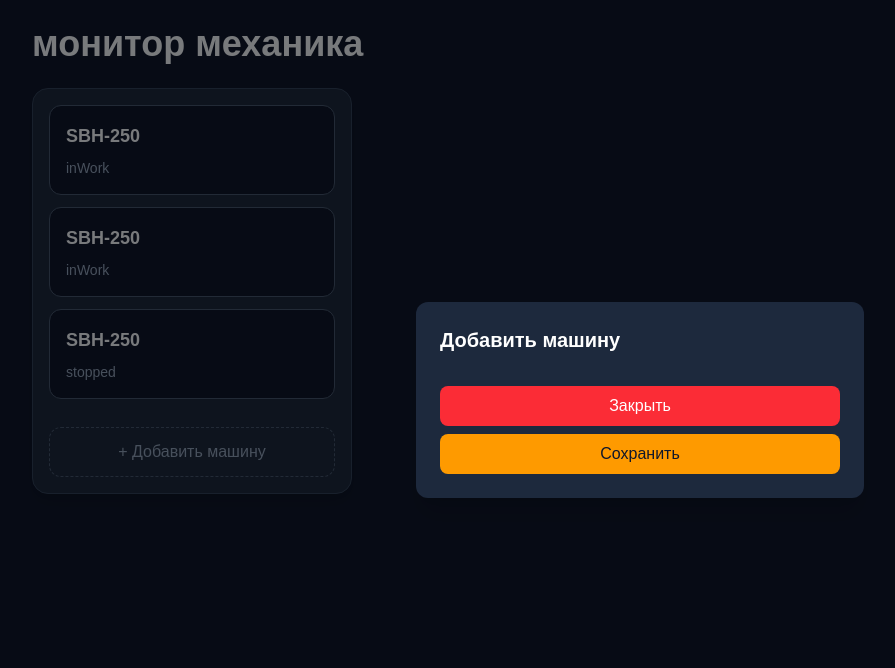
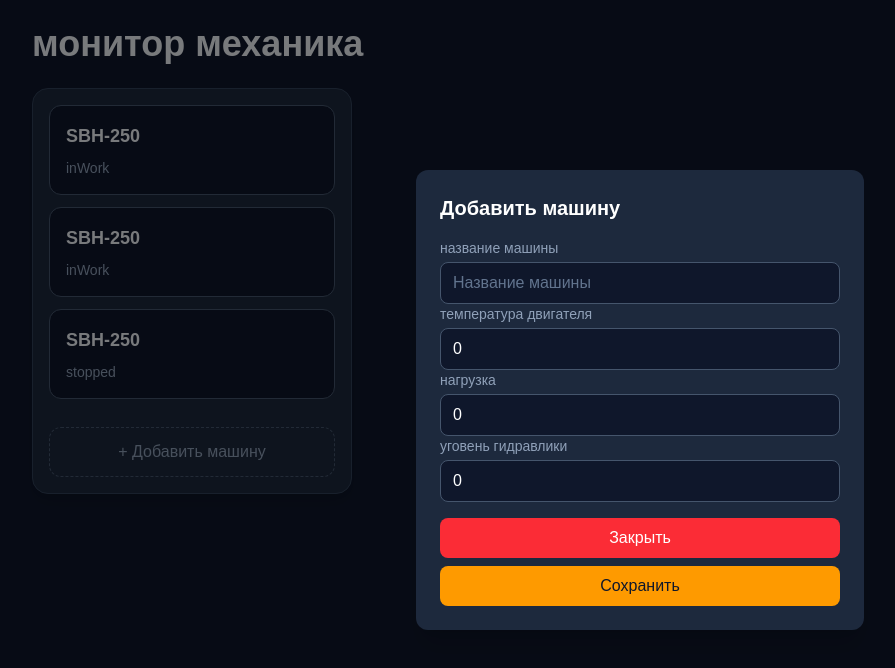
Before and after one commit to ViktorBobrov/RockPulse, a Next.js app in the folder rockpulse/: page / in a window 1280 px wide. Both pictures are taken after a click on the button "+ Добавить машину". Shown: the top 668 px of the page, without its empty margins (0-895 px from the left). Built offline with nearby package versions, Linux system fonts and the light colour scheme.

Commit message:
fix: пофиксил ошибку с данными гидравлики, внес полностью логику на добавление новой машины, стилизовал модальное окно

```diff
--- a/rockpulse/app/components/MachineList.tsx
+++ b/rockpulse/app/components/MachineList.tsx
@@ -20,6 +20,12 @@ export default function MaschineList({
   selectedCard,
   onSelect,
 }: MachineListProps) {
+  const [form, setForm] = useState({
+    name: "",
+    hydraulic: 0,
+    engine: 0,
+    load: 0,
+  });
   const [isModalOpen, setIsModalOpen] = useState(false);
   const { setCards } = useContext(CardContext);
   return (
@@ -57,6 +63,55 @@ export default function MaschineList({
             <h2 className="mb-4 text-xl font-bold text-white">
               Добавить машину
             </h2>
+            <label className="flex flex-col gap-1">
+              <span className="text-sm text-slate-400">название машины</span>
+              <input
+                className="w-full rounded-lg border border-slate-600 bg-slate-900 px-3 py-2 text-white placeholder:text-slate-500 focus:border-amber-500 focus:outline-none"
+                placeholder="Название машины"
+                value={form.name}
+                onChange={(e) => setForm({ ...form, name: e.target.value })}
+              />
+            </label>
+            <label className="flex flex-col gap-1">
+              <span className="text-sm text-slate-400">
+                {" "}
+                температура двигателя
+              </span>
+              <input
+                className="w-full rounded-lg border border-slate-600 bg-slate-900 px-3 py-2 text-white placeholder:text-slate-500 focus:border-amber-500 focus:outline-none"
+                type="number"
+                value={form.engine}
+                onChange={(e) =>
+                  setForm({ ...form, engine: Number(e.target.value) })
+                }
+              />
+            </label>
+            <label className="flex flex-col gap-1">
+              <span className="text-sm text-slate-400"> нагрузка </span>
+              <input
+                className="w-full rounded-lg border border-slate-600 bg-slate-900 px-3 py-2 text-white placeholder:text-slate-500 focus:border-amber-500 focus:outline-none"
+                type="number"
+                value={form.load}
+                onChange={(e) =>
+                  setForm({ ...form, load: Number(e.target.value) })
+                }
+              />{" "}
+            </label>
+            <label className="flex flex-col gap-1">
+              <span className="text-sm text-slate-400">
+                {" "}
+                уговень гидравлики{" "}
+              </span>
+
+              <input
+                className="w-full rounded-lg border border-slate-600 bg-slate-900 px-3 py-2 text-white placeholder:text-slate-500 focus:border-amber-500 focus:outline-none"
+                type="number"
+                value={form.hydraulic}
+                onChange={(e) =>
+                  setForm({ ...form, hydraulic: Number(e.target.value) })
+                }
+              />
+            </label>
 
             <button
               onClick={() => setIsModalOpen(false)}
@@ -70,14 +125,18 @@ export default function MaschineList({
                   ...prev,
                   {
                     id: Date.now(),
-                    name: "Новая машина",
-                    engine: 0,
-                    hydraulic: 0,
-                    load: 0,
+                    ...form,
+                    name: form.name || "Без названия",
+
                     status: "new",
                   },
                 ]);
-
+                setForm({
+                  name: "",
+                  hydraulic: 0,
+                  engine: 0,
+                  load: 0,
+                });
                 setIsModalOpen(false);
               }}
               className="mt-2 w-full rounded-lg bg-amber-500 px-4 py-2 text-slate-900 hover:bg-amber-400"
```
